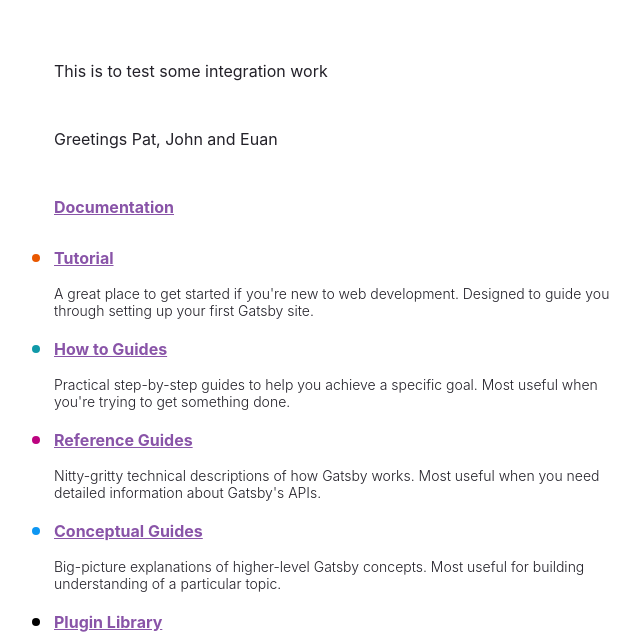
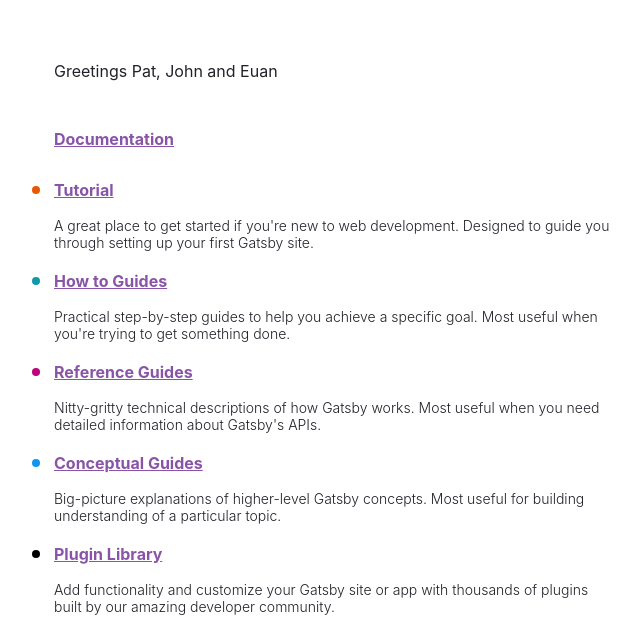
Before and after one commit to excilsploft/gatsby_starter, a Gatsby site: page / in a window 1280 px wide. Shown: the part 185-819 px from the top of the page, without its empty margins (50-690 px from the left). Built offline with nearby package versions, Linux system fonts and the light colour scheme; Gatsby itself is replaced by a stand-in of ours.

Commit message:
another test

```diff
--- a/src/pages/index.js
+++ b/src/pages/index.js
@@ -106,9 +106,6 @@ const IndexPage = () => {
         <br />
       </h1>
       <p style={paragraphStyles}>
-        This is to test some integration work
-      </p>
-      <p style={paragraphStyles}>
         Greetings Pat, John and Euan
       </p>
       <ul style={listStyles}>
```
